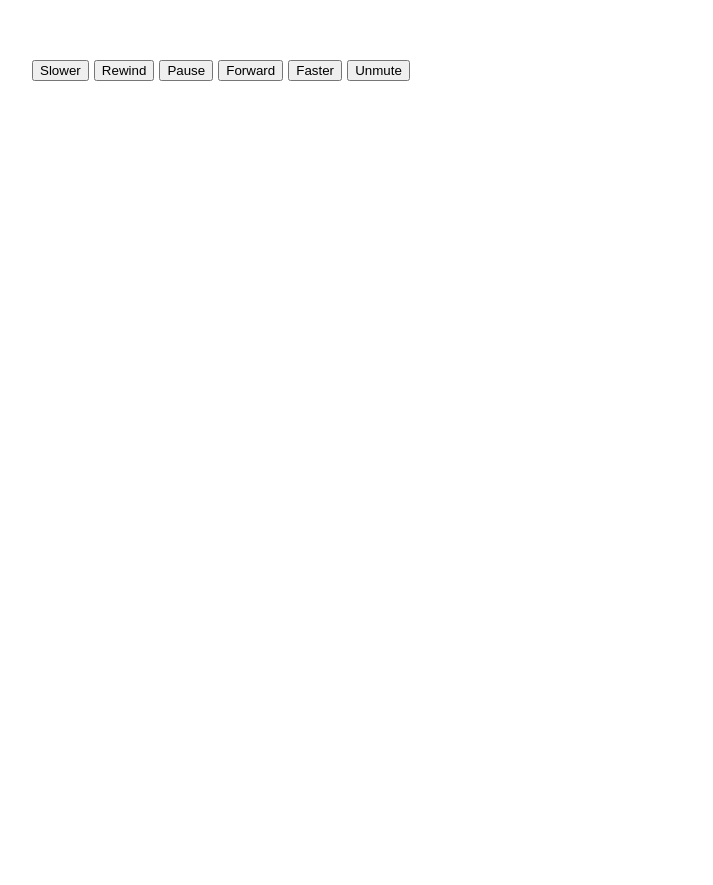
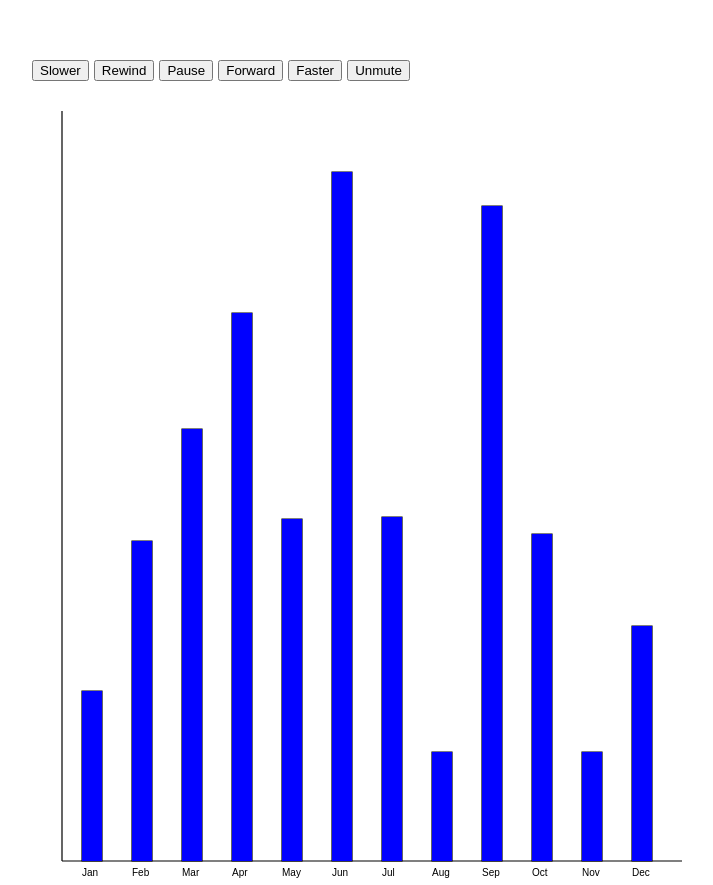
Before and after one commit to princeOprince/practical-html5, a plain HTML site: page coffeedetails.html in a window 1280 px wide. Shown: the part 879-1764 px from the top of the page, without its empty margins (108-821 px from the left). Before the commit the page ends 960 px from the top, so only its background shows below. Drawn offline with Linux system fonts and the light colour scheme; grey boxes are pictures that could not be loaded.

Commit message:
Use the canvas api

```diff
--- a/coffeedetails.html
+++ b/coffeedetails.html
@@ -8,6 +8,7 @@
   <title>Coffee Details</title>
   <link rel="stylesheet" href="styles/layout.css">
   <script src="/scripts/videoplayer.js"></script>
+  <script src="/scripts/canvasChart.js"></script>
 </head>
 
 <body>
@@ -87,14 +88,15 @@
       </div>
     </div>
 
-    <!-- <div id="salesCanvasGraph">
+    <div id="salesCanvasGraph">
       <canvas id="barChart" height="800" width="750"></canvas>
-    </div> -->
+    </div>
 
   </section>
 </body>
 <script>
   document.addEventListener('DOMContentLoaded', initialiseVideoPlayerControls)
+  document.addEventListener('DOMContentLoaded', drawChart)
 </script>
 
 </html>
--- /dev/null
+++ b/scripts/canvasChart.js
@@ -0,0 +1,61 @@
+const coffeeSales = [
+  'Jan, 170',
+  'Feb, 320',
+  'Mar, 432',
+  'Apr, 548',
+  'May, 342',
+  'Jun, 689',
+  'Jul, 344',
+  'Aug, 109',
+  'Sep, 655',
+  'Oct, 327',
+  'Nov, 109',
+  'Dec, 235'
+];
+
+function drawChart() {
+  const canvas = document.getElementById('barChart');
+  const context = canvas.getContext('2d');
+  createBarChart(context, coffeeSales, 30, 20, (canvas.height - 20), 50);
+}
+
+function createBarChart(context, data, startX, barWidth, chartHeight, markDataIncrementsIn) {
+
+  context.lineWidth = "1.2";
+  const startY = 780;
+
+  createAxis(context, startX, startY, startX, 30);    //vertical axis
+  createAxis(context, startX, startY, 650, startY);   //horizontal axis
+
+  context.lineWidth = "0.0";
+  let maxValue = 0;
+  for (let i = 0; i < data.length; i++) {
+    const item = data[i].split(",");
+    const itemName = item[0];
+    const itemValue = parseInt(item[1]);
+    if (itemValue > maxValue) maxValue = itemValue;
+
+    context.fillStyle = "blue";
+    createBar(context, 20 + startX + (2.5 * i * barWidth), (chartHeight - itemValue), barWidth, itemValue);
+
+    context.textAlign = "left";
+    context.fillStyle = "black";
+    context.fillText(itemName, 20 + startX + (2.5 * i * barWidth), chartHeight + 15, 200);
+  }
+}
+
+function createAxis(context, startx, starty, endx, endy) {
+  context.beginPath();
+  context.moveTo(startx, starty);
+  context.lineTo(endx, endy);
+  context.closePath();
+  context.stroke();
+}
+
+function createBar(context, x, y, width, height) {
+  context.beginPath();
+  context.rect(x, y, width, height);
+  context.closePath();
+  context.stroke();
+  context.fill();
+}
```
